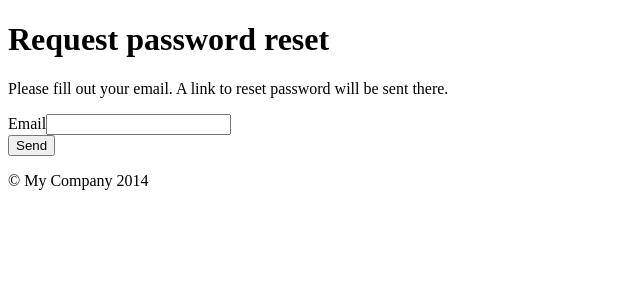
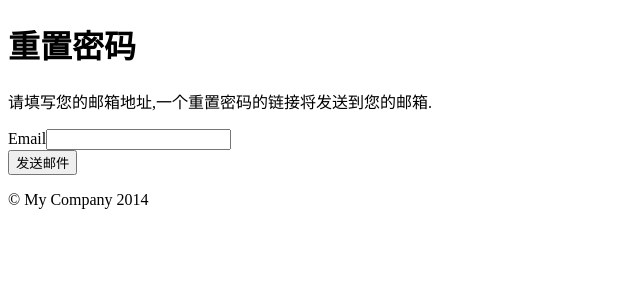
Before and after one commit to heartshare/blog-1, a Yii app: template frontend/views/site/requestPasswordResetToken.php in a window 1280 px wide. Shown: the top 300 px of the page, without its empty margins (0-640 px from the left). Run offline with PHP 8.4 and a stand-in for Yii, Linux system fonts and the light colour scheme; the template is opened without the code that fills it, so the values that code supplies are empty; form fields are guessed from the names that the template uses; some libraries are stand-ins or nearby versions.

Commit message:
前台重置密码获取Tokey表单页完善

```diff
--- a/frontend/views/site/requestPasswordResetToken.php
+++ b/frontend/views/site/requestPasswordResetToken.php
@@ -6,20 +6,20 @@ use yii\bootstrap\ActiveForm;
 /* @var $form yii\bootstrap\ActiveForm */
 /* @var $model \frontend\models\PasswordResetRequestForm */
 
-$this->title = 'Request password reset';
+$this->title = '重置密码';
 $this->params['breadcrumbs'][] = $this->title;
 ?>
 <div class="site-request-password-reset">
     <h1><?= Html::encode($this->title) ?></h1>
 
-    <p>Please fill out your email. A link to reset password will be sent there.</p>
+    <p>请填写您的邮箱地址,一个重置密码的链接将发送到您的邮箱.</p>
 
     <div class="row">
         <div class="col-lg-5">
             <?php $form = ActiveForm::begin(['id' => 'request-password-reset-form']); ?>
                 <?= $form->field($model, 'email') ?>
                 <div class="form-group">
-                    <?= Html::submitButton('Send', ['class' => 'btn btn-primary']) ?>
+                    <?= Html::submitButton('发送邮件', ['class' => 'btn btn-primary']) ?>
                 </div>
             <?php ActiveForm::end(); ?>
         </div>
```
